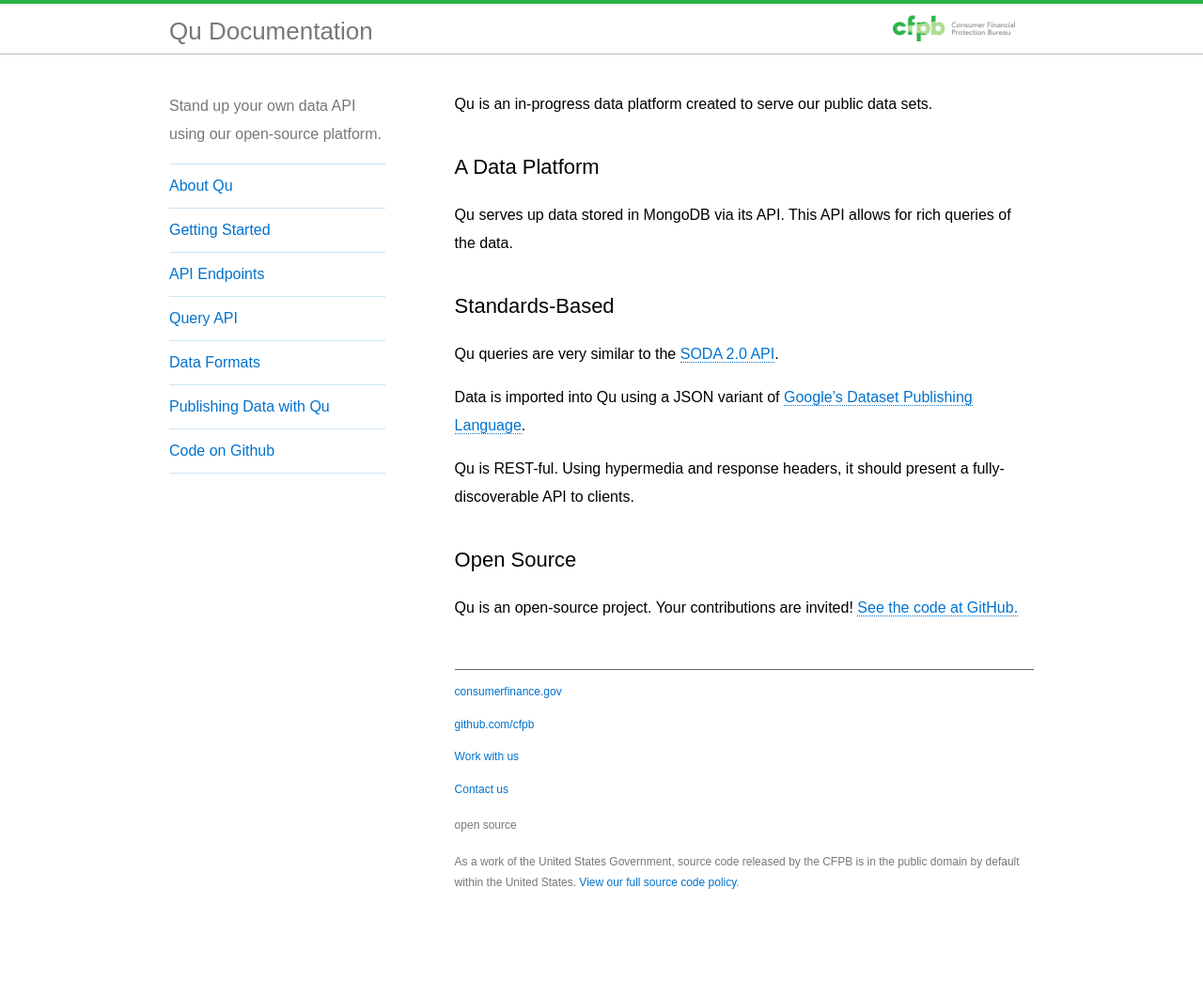
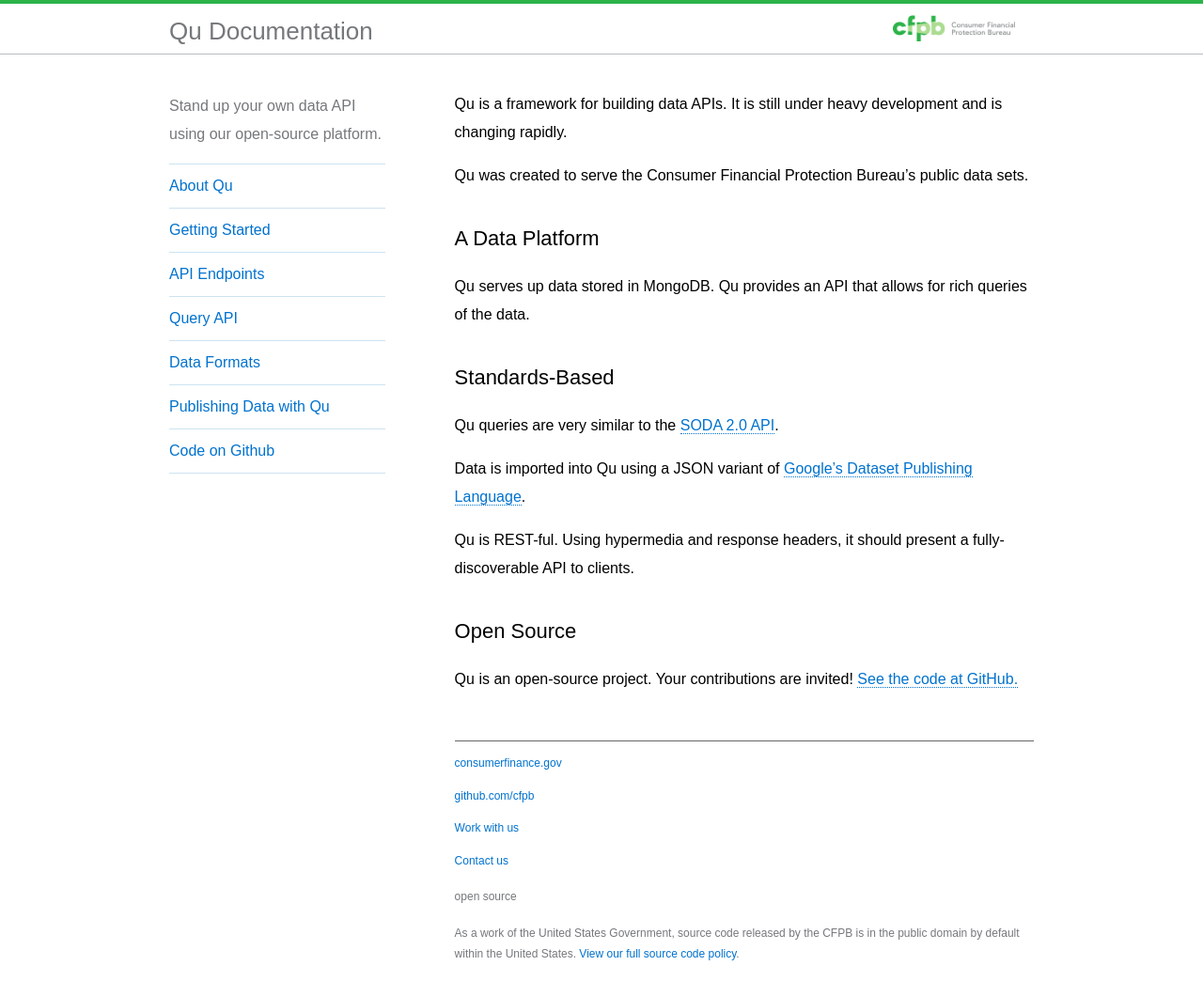
Before and after one commit to cfpb/qu, a Jekyll site: the page built from index.md, in a window 1280 px wide and 1159 px high. Shown: the top 1061 px of the window at 94% size. Built offline with Jekyll 4.4.1, drawn with Linux system fonts in a browser that asks for light colours; some web fonts are replaced; Markdown is read by kramdown in place of the engine named in the settings.

Commit message:
Refer to Qu as a framework

```diff
--- a/index.md
+++ b/index.md
@@ -4,11 +4,13 @@
 layout: default
 ---
 
-Qu is an **in-progress** data platform created to serve our public data sets.
+Qu is a framework for building data APIs. It is still under heavy development and is changing rapidly.
+
+Qu was created to serve the Consumer Financial Protection Bureau's public data sets.
 
 ## A Data Platform
 
-Qu serves up data stored in MongoDB via its API. This API allows for rich queries of the data.
+Qu serves up data stored in MongoDB. Qu provides an API that allows for rich queries of the data.
 
 ## Standards-Based
 
```
